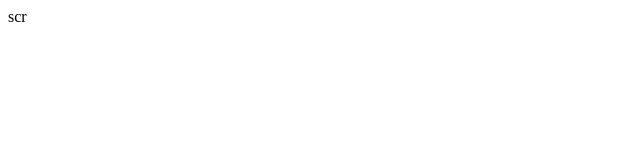
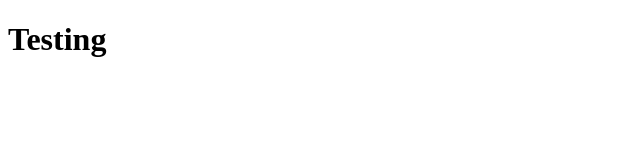
Before and after one commit to hermsicle/Week18Hw, a website: page views/home.html in a window 1280 px wide. Shown: the whole page, without its empty margins (0-640 px from the left). Drawn offline with nearby package versions, Linux system fonts and the light colour scheme.

Commit message:
added home page and routes

```diff
--- a/server.js
+++ b/server.js
@@ -12,11 +12,17 @@ mongoose.connect("mongodb://localhost/week18HW", {
 });
 
 
+
+
 app.use(express.urlencoded({ extended: true }));
 app.use(express.json());
+app.use(express.static('./views'))
 
 const apiRoutes = require('./routes/apiRoutes');
 app.use('/api', apiRoutes);
+
+const htmlRoutes = require('./routes/clientRoutes');
+app.use('/', htmlRoutes)
 
 connection.once("open", () => {
     console.log('connected to mongoDb'.cyan); //Cyan is colors
--- a/views/assets/home.js
+++ b/views/assets/home.js
@@ -0,0 +1 @@
+console.log('hello wolrd')
--- a/views/home.html
+++ b/views/home.html
@@ -11,13 +11,14 @@
 <body>
 
 
+    <h1>Testing</h1>
 
 
     <!--JQUERY-->
     <script src="https://code.jquery.com/jquery-3.4.1.min.js"
         integrity="sha256-CSXorXvZcTkaix6Yvo6HppcZGetbYMGWSFlBw8HfCJo=" crossorigin="anonymous"></script>
     <!--user JS-->
-    scr
+    <script src="./assets/home.js"></script>
 </body>
 
 </html>
```
Also changed, not shown: routes/clientRoutes.js (+3 -6 lines).
